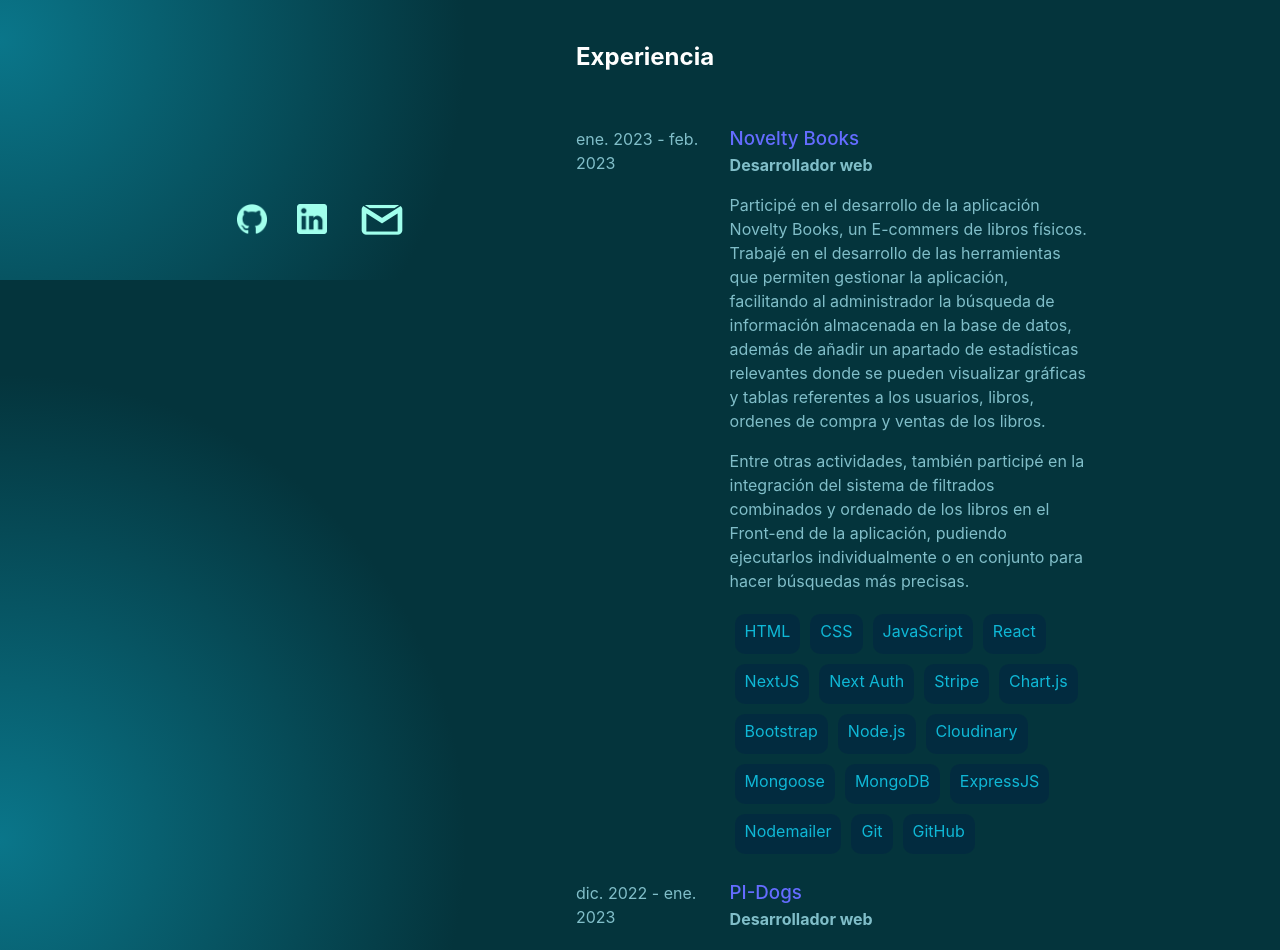
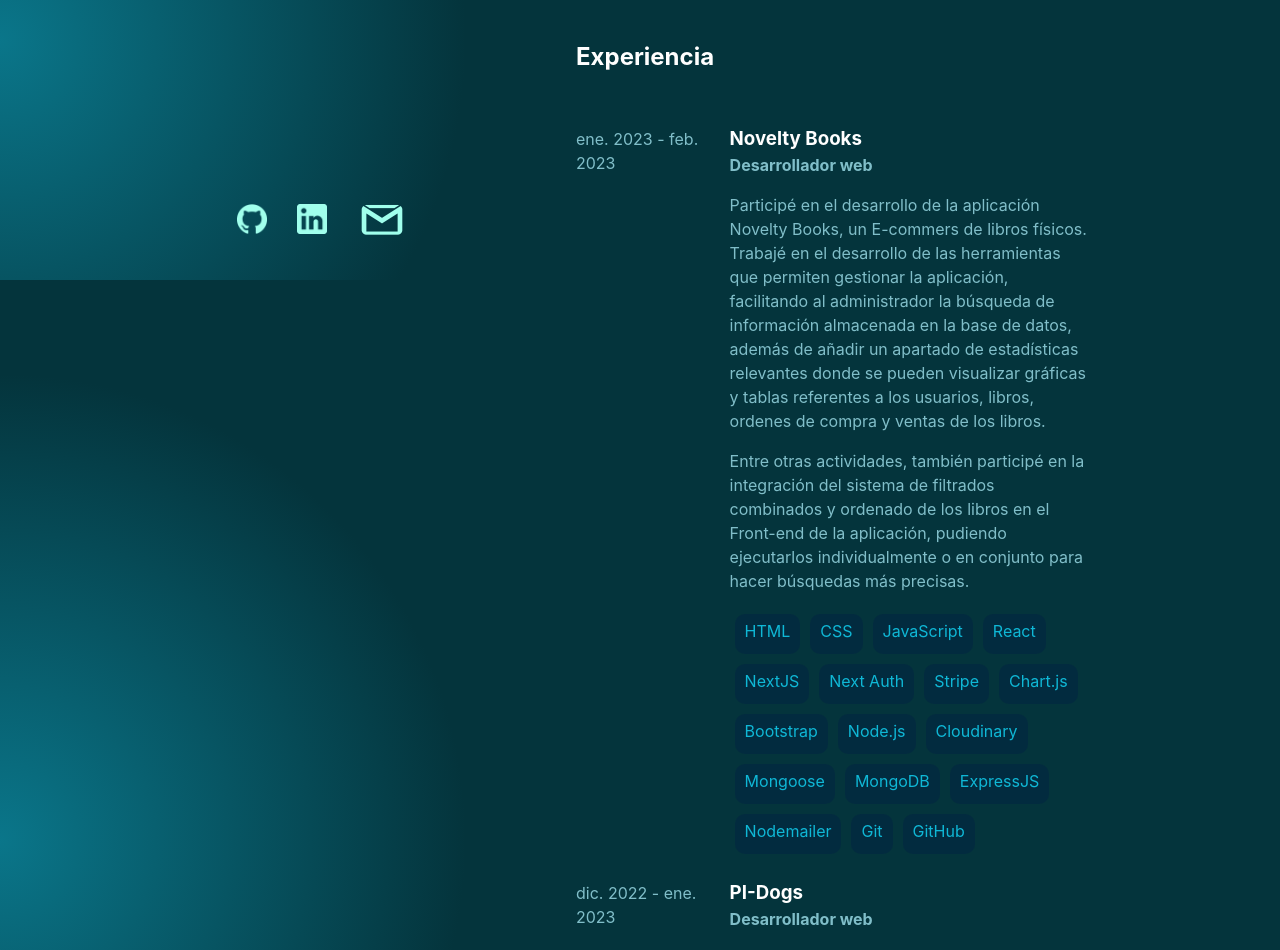
Before and after one commit to Tortoiselizard/Portafolio_Front, a React (Vite) app: page / in a window 1280 px wide. Shown: the part 520-1470 px from the top of the page. Built offline with nearby package versions, Linux system fonts and the light colour scheme.

Commit message:
change components/Exprerience: change a tag outside of h3 (line 12,46)

```diff
--- a/src/components/Experience/Experience.jsx
+++ b/src/components/Experience/Experience.jsx
@@ -9,7 +9,7 @@ function Experience () {
           <p className={style.dateOption}>ene. 2023 - feb. 2023</p>
           <div>
             <header>
-              <h3><a href='https://novelty-books.vercel.app/'>Novelty Books</a></h3>
+              <a href='https://novelty-books.vercel.app/'><h3>Novelty Books</h3></a>
               <h4>Desarrollador web</h4>
             </header>
             <main>
@@ -43,7 +43,7 @@ function Experience () {
           <p className={style.dateOption}>dic. 2022 - ene. 2023</p>
           <div>
             <header>
-              <h3><a href='https://pi-dogs-front-mu.vercel.app/'>PI-Dogs</a></h3>
+              <a href='https://pi-dogs-front-mu.vercel.app/'><h3>PI-Dogs</h3></a>
               <h4>Desarrollador web</h4>
             </header>
             <main>
```
